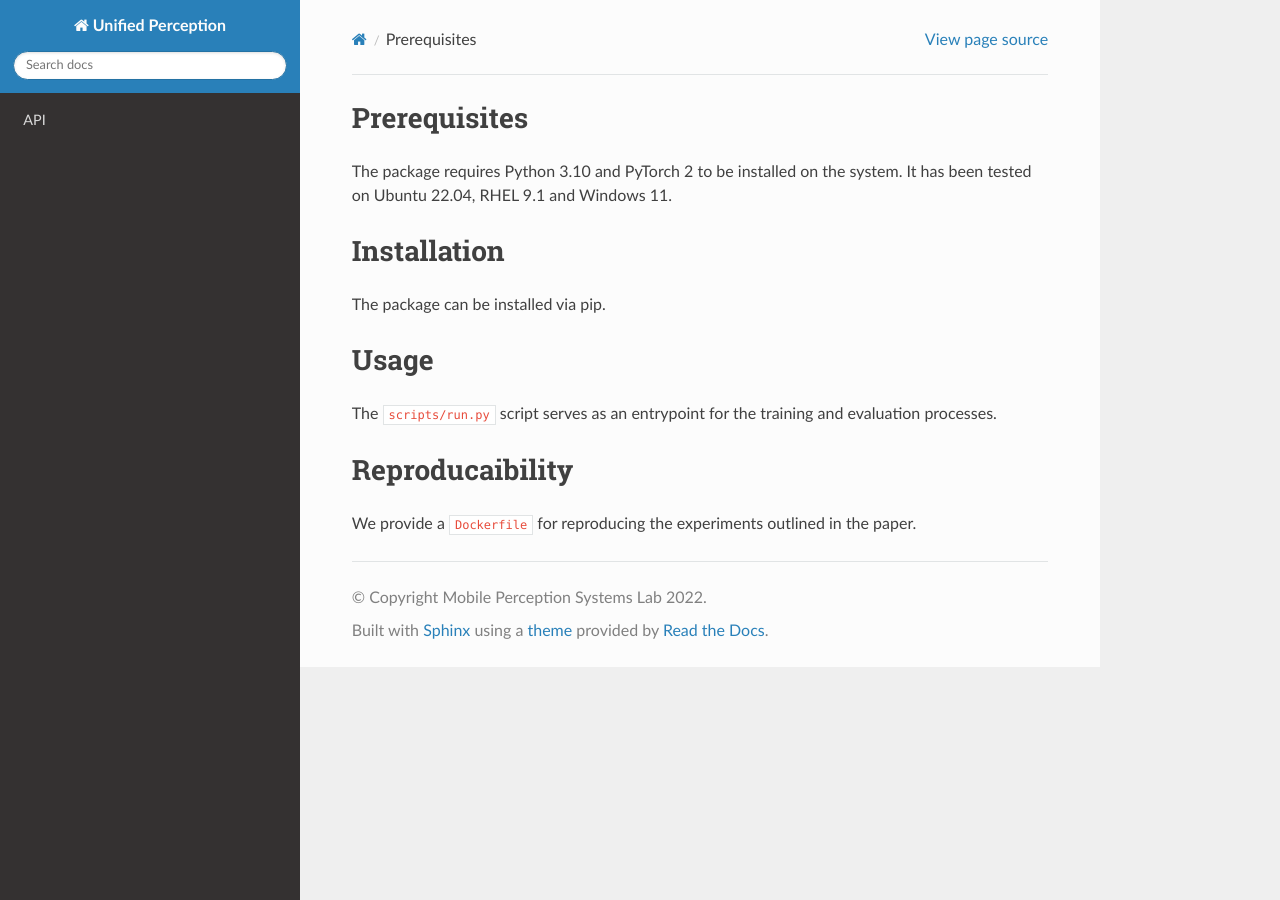
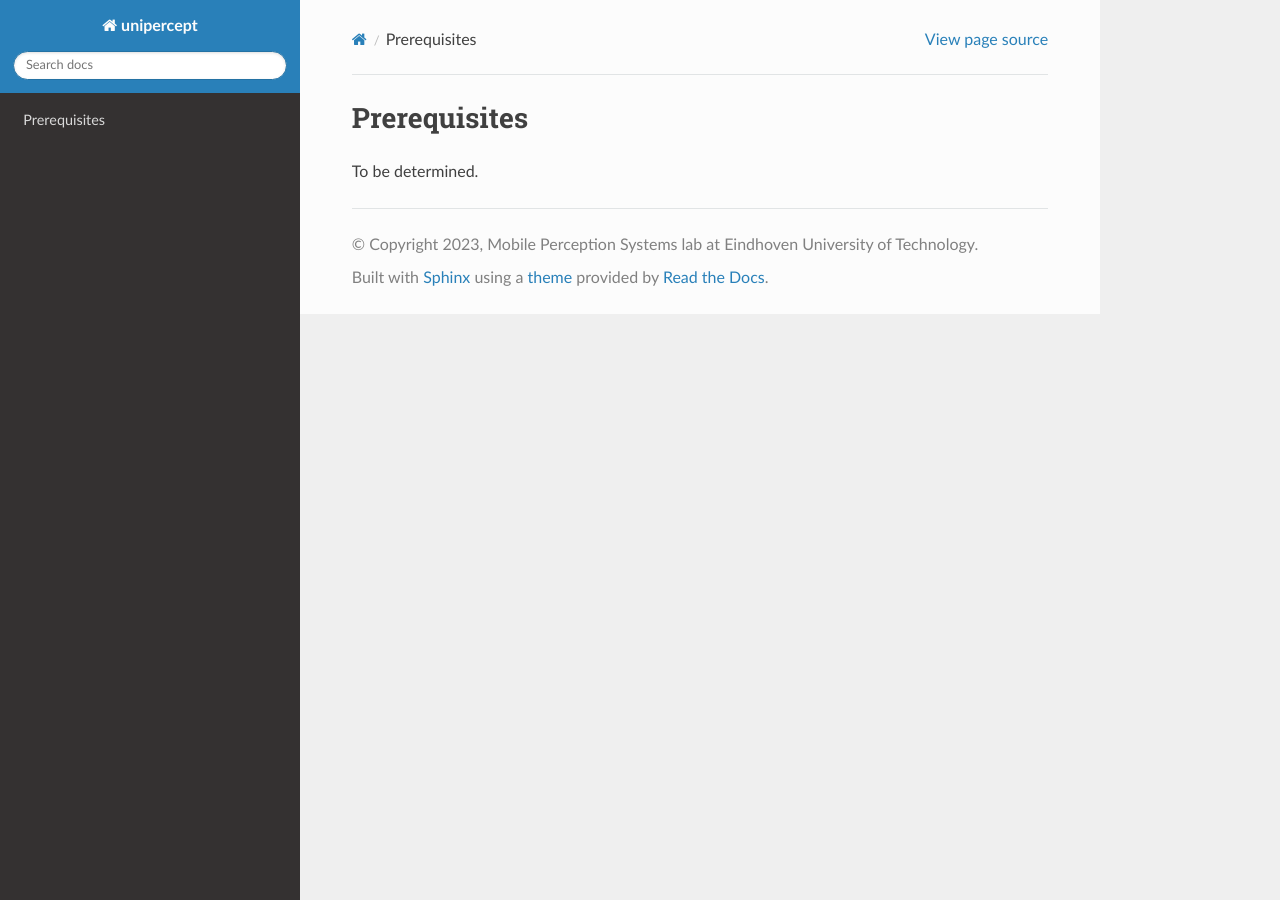
Before and after one commit to kurt-stolle/unipercept, a Sphinx documentation site: the page built from docs/source/usage.rst, in a window 1280 px wide. Built offline with Sphinx 7.4.7 and the Read the Docs theme 2.0.0, drawn with Linux system fonts in a browser that asks for light colours; the version number could not be read and is left out.

Commit message:
Update docs

```diff
--- a/docs/source/api.rst
+++ b/docs/source/api.rst
@@ -1,10 +1,13 @@
-API
+API Reference
 ===
 
 .. autosummary::
     :recursive:
     :toctree: _generated
 
+    unipercept.model
     unipercept.data
     unipercept.nn
     unipercept.utils
+    unipercept.engine
+    unipercept.cli
--- a/docs/source/conf.py
+++ b/docs/source/conf.py
@@ -6,10 +6,13 @@
 import shutil
 import sys
 from pathlib import Path
+import importlib.resources
+import importlib.metadata
 
-import sphinx_rtd_theme  # noqa: F401
+import sphinx_rtd_theme
 
-sources_path = Path("../../sources/unipercept").resolve()
+
+sources_path = importlib.resources.files("unipercept")
 assert sources_path.is_dir()
 
 sys.path.insert(0, str(sources_path))
@@ -17,10 +20,10 @@ sys.path.insert(0, str(sources_path))
 # -- Project information -----------------------------------------------------
 # https://www.sphinx-doc.org/en/master/usage/configuration.html#project-information
 
-project = "Unified Perception"
-copyright = "Mobile Perception Systems Lab 2022"
+project = "unipercept"
+copyright = "2023, Mobile Perception Systems lab at Eindhoven University of Technology"
 author = "Kurt Stolle"
-release = "3.x"
+release = importlib.metadata.version("unipercept")
 
 # -- General configuration ---------------------------------------------------
 # https://www.sphinx-doc.org/en/master/usage/configuration.html#general-configuration
@@ -71,7 +74,8 @@ html_theme_options = {
 # -- Intersphinx -------------------------------------------------------------
 intersphinx_mapping = {
     "python": ("https://docs.python.org/3/", None),
-    "PyTorch": ("https://pytorch.org/docs/stable/", None),
+    "torch": ("https://pytorch.org/docs/stable/", None),
+    "numpy": ("https://numpy.org/doc/stable/", None),
 }
 
 # -- Napoleon ----------------------------------------------------------------
--- /dev/null
+++ b/docs/source/docutils.conf
@@ -0,0 +1,2 @@
+[html writers]
+table_style: colwidths-auto
--- a/docs/source/index.rst
+++ b/docs/source/index.rst
@@ -3,9 +3,7 @@ Unified Perception
 
 .. include:: macros.hrst
 
-Welcome to the PyTorch implementation of Unified Perception, a novel approach to depth-aware video panoptic segmentation that achieves state-of-the-art performance without requiring video-based training.
-
-Full source code, configurations and checkpoints will be released upon publication.
+A framework for rapid prototyping of computer vision research using PyTorch.
 
 Contents
 --------
--- a/docs/source/usage.rst
+++ b/docs/source/usage.rst
@@ -1,20 +1,4 @@
 Prerequisites
 -------------
 
-The package requires Python 3.10 and PyTorch 2 to be installed on the system.
-It has been tested on Ubuntu 22.04, RHEL 9.1 and Windows 11.
-
-Installation
-------------
-
-The package can be installed via pip.
-
-Usage
------
-
-The ``scripts/run.py`` script serves as an entrypoint for the training and evaluation processes.
-
-Reproducaibility
-----------------
-
-We provide a ``Dockerfile`` for reproducing the experiments outlined in the paper.
+To be determined.
```
Also changed, not shown: docs/requirements.txt (added, +15 -0 lines), 1 other file.
